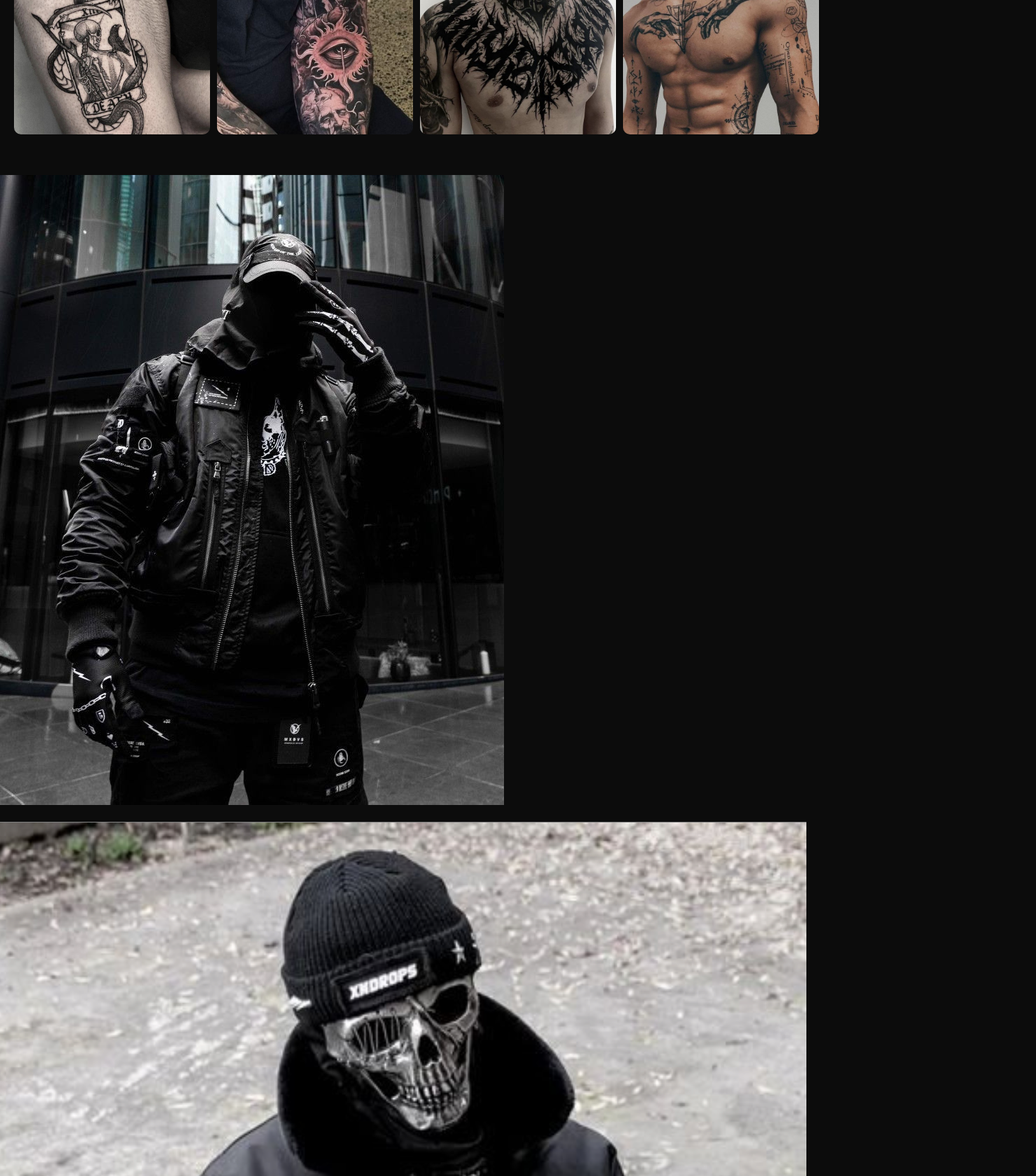
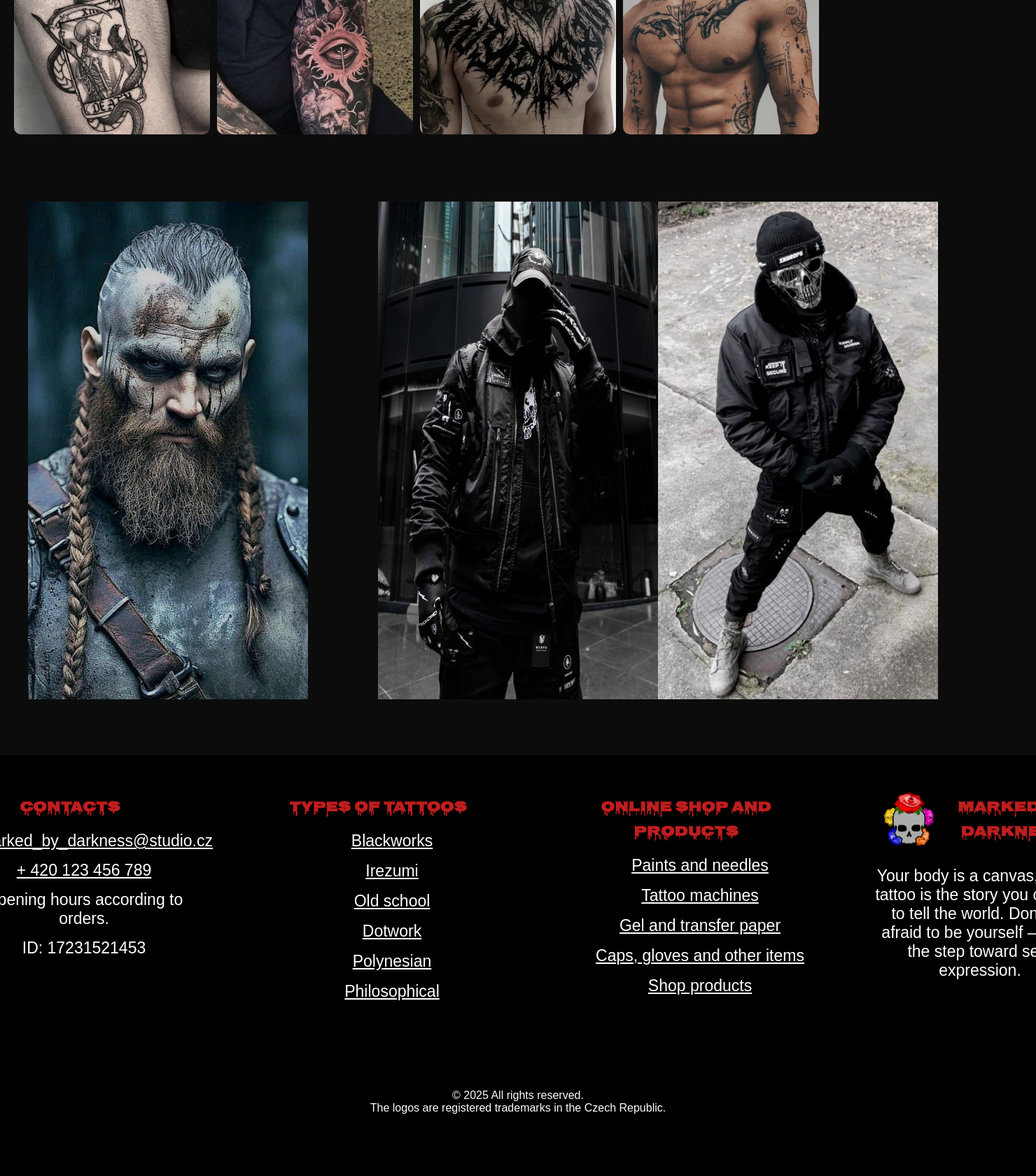
Before and after one commit to Andriiprog08/biznes-firma, a Flask app: page / in a window 1480 px wide; the page is wider, and only the part inside the window is pictured. Shown: the part 1197-2877 px from the top of that part at 70% size. After the commit the page ends 2788 px from the top of that part, so only its background shows below. Run offline with Flask 3, Linux system fonts and the light colour scheme; some web fonts are replaced.

Commit message:
content_work_about_autors

```diff
--- a/app.py
+++ b/app.py
@@ -1,56 +1,7 @@
 from flask import  Flask, render_template
+from data import tattoos, products
 
 app = Flask (__name__)
-
-tattoos = {
-    1:{
-        "name": "Blackworks",
-        "link": "#",
-    },
-    2:{
-        "name": "Irezumi",
-        "link": "#",
-    },
-    3:{
-        "name": "Old school",
-        "link": "#",
-    },
-    4:{
-        "name": "Dotwork",
-        "link": "#",
-    },
-    5:{
-        "name": "Polynesian",
-        "link": "#",
-    },
-    6:{
-        "name": "Philosophical",
-        "link": "#",
-    },
-}
-
-products = {
-    1:{
-        "name": "Paints and needles",
-        "link": "#",
-    },
-    2:{
-        "name": "Tattoo machines",
-        "link": "#",
-    },
-    3:{
-        "name": "Gel and transfer paper",
-        "link": "#",
-    },
-    4:{
-        "name": "Caps, gloves and other items",
-        "link": "#",
-    },
-    5:{
-        "name": "Shop products",
-        "link": "#",
-    },
-}
 
 @app.route("/")
 def home():
--- /dev/null
+++ b/data.py
@@ -0,0 +1,49 @@
+tattoos = {
+    1:{
+        "name": "Blackworks",
+        "link": "#",
+    },
+    2:{
+        "name": "Irezumi",
+        "link": "#",
+    },
+    3:{
+        "name": "Old school",
+        "link": "#",
+    },
+    4:{
+        "name": "Dotwork",
+        "link": "#",
+    },
+    5:{
+        "name": "Polynesian",
+        "link": "#",
+    },
+    6:{
+        "name": "Philosophical",
+        "link": "#",
+    },
+}
+
+products = {
+    1:{
+        "name": "Paints and needles",
+        "link": "#",
+    },
+    2:{
+        "name": "Tattoo machines",
+        "link": "#",
+    },
+    3:{
+        "name": "Gel and transfer paper",
+        "link": "#",
+    },
+    4:{
+        "name": "Caps, gloves and other items",
+        "link": "#",
+    },
+    5:{
+        "name": "Shop products",
+        "link": "#",
+    },
+}
--- a/static/style.css
+++ b/static/style.css
@@ -290,6 +290,21 @@ nav .reference_men{
   transform: scale(1.05);
 }
 
+.autors{
+    display: flex;
+    justify-content: center;
+}
+
+.block_informations{
+    margin: 20px 50px;
+    display: inline-flex;
+    position: relative;
+}
+
+.informations_pictur{
+    width: 400px;
+}
+
 .modal {
   display: none;
   position: fixed;
--- a/templates/index_parth/content.html
+++ b/templates/index_parth/content.html
@@ -74,20 +74,37 @@
   </div>
 </section>
 <section>
+    <div class="information_conteiner">
+        <img src="" alt="">
+        <div>
+            <h1></h1>
+            <p></p>
+        </div>
+    </div>
+    <div class="information_conteiner">
+        <div>
+            <h1></h1>
+            <p></p>
+        </div>
+        <img src="" alt="">
+    </div>
+</section>
+<section>
+    <div class="autors">
         <div class="block_informations">
-        <img src="" alt="">
+            <img class="informations_pictur" src="static/pictures/viking.jpg" alt="viking">
             <div class="block_text">
                 <h1></h1>
                 <p></p>
             </div>
         </div>
         <div class="block_informations">
-        <img src="static/pictures/autor2.jpg" alt="">
+            <img class="informations_pictur" src="static/pictures/autor2.jpg" alt="black_men">
             <div class="block_text">
                 <h1></h1>
                 <p></p>
             </div>
-        <img src="static/pictures/autor.png" alt="">
+            <img class="informations_pictur" src="static/pictures/autor.png" alt="ninga_skull_men">
         </div>
         <div class="block_informations">
             <img src="" alt="">
@@ -96,6 +113,7 @@
                 <p></p>
             </div>
         </div>
+    </div>
     <div>
         <button id="toTopBtn" title="up" style="background-image: url('static/pictures/up-arrow.png');"></button>
     </div>
```
Also changed, not shown: static/pictures/viking.jpg (added). Lines whose indentation alone changed are shown as unchanged.
